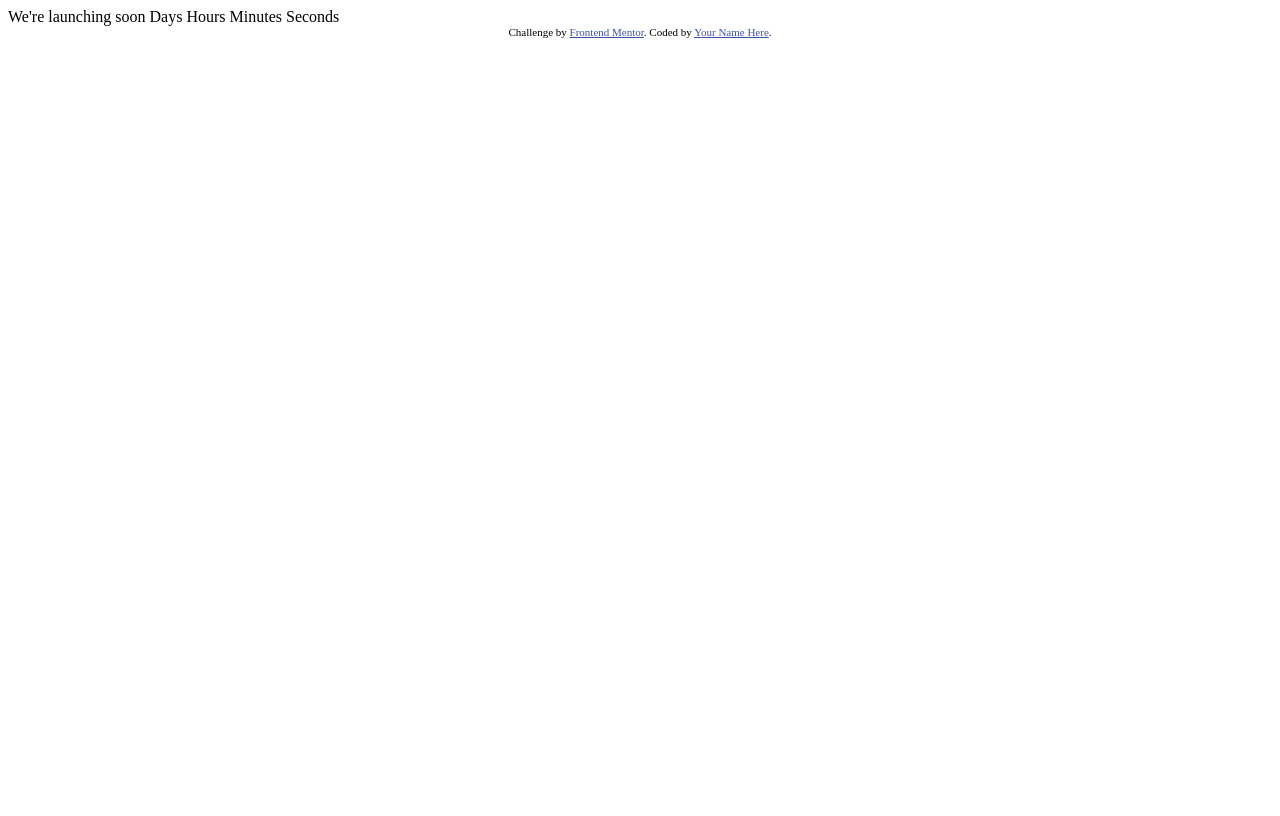
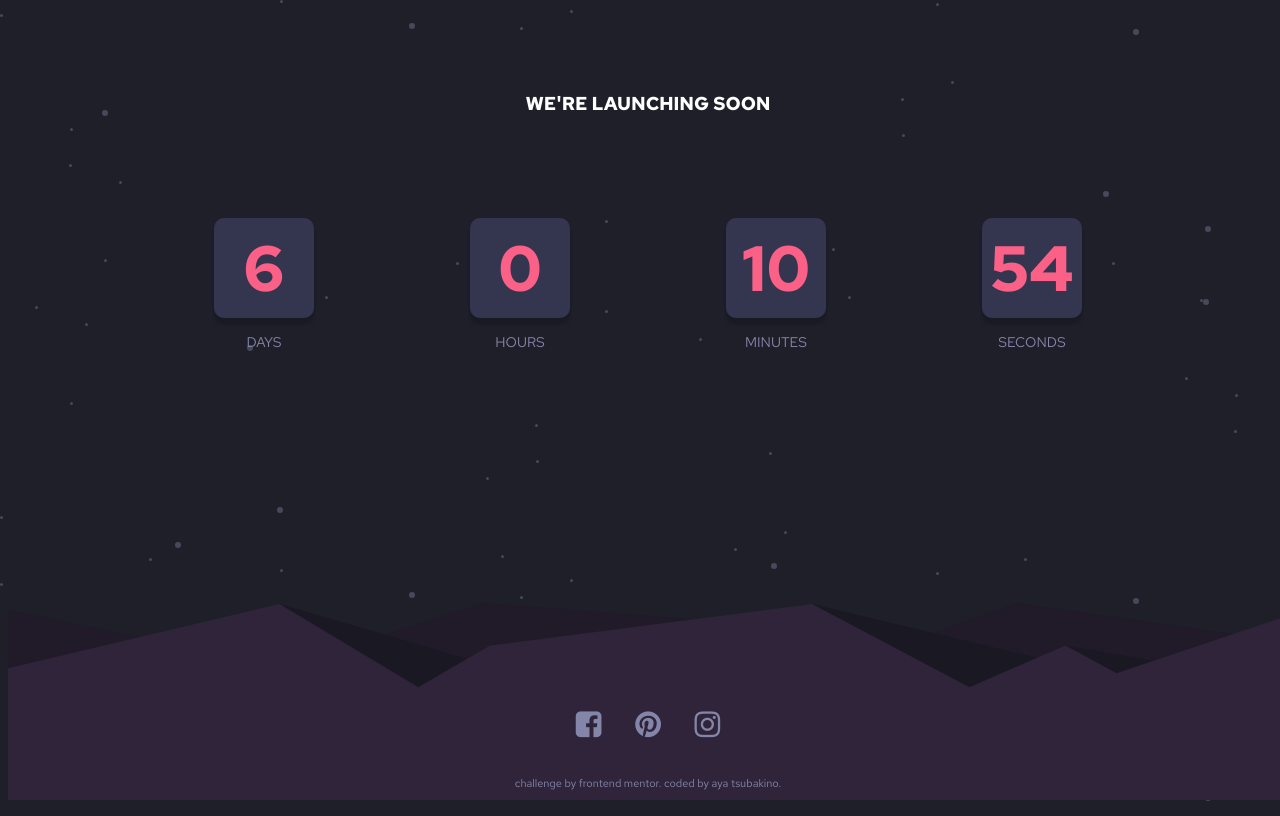
Before and after one commit to backy22/launch-countdown-timer-main, a plain HTML site: page index.html in a window 1280 px wide. Drawn offline with Linux system fonts and the light colour scheme.

Commit message:
add js css

```diff
--- a/index.html
+++ b/index.html
@@ -3,29 +3,48 @@
 <head>
   <meta charset="UTF-8">
   <meta name="viewport" content="width=device-width, initial-scale=1.0"> <!-- displays site properly based on user's device -->
-
   <link rel="icon" type="image/png" sizes="32x32" href="./images/favicon-32x32.png">
-
   <title>Frontend Mentor | Launch countdown timer</title>
-
-  <!-- Feel free to remove these styles or customise in your own stylesheet 👍 -->
-  <style>
-    .attribution { font-size: 11px; text-align: center; }
-    .attribution a { color: hsl(228, 45%, 44%); }
-  </style>
+  <link rel="preconnect" href="https://fonts.gstatic.com">
+  <link href="https://fonts.googleapis.com/css2?family=Red+Hat+Text:wght@400;700&display=swap" rel="stylesheet">
+  <link rel="stylesheet" type="text/css" href="styles.css" />
+  <link rel="stylesheet" href="https://cdnjs.cloudflare.com/ajax/libs/font-awesome/4.7.0/css/font-awesome.min.css">
+  <meta name="viewport" content="width=device-width, initial-scale=1">
 </head>
 <body>
+  <div class="main">
+    <h3>We're launching soon</h3>
+    <div class="countdown-container">
+      <div class="countdown">
+        <div class="countdown-card" id="rest-days">08</div>
+        <div class="countdown-title">DAYS</div>
+      </div>
+      <div class="countdown">
+        <div class="countdown-card" id="rest-hours">23</div>
+        <div class="countdown-title">HOURS</div>
+      </div>
+      <div class="countdown">
+        <div class="countdown-card" id="rest-minutes">55</div>
+        <div class="countdown-title">MINUTES</div>
+      </div>
+      <div class="countdown">
+        <div class="countdown-card" id="rest-seconds">41</div>
+        <div class="countdown-title">SECONDS</div>
+      </div>
+    </div>
+  </div>
 
-  We're launching soon
-
-  Days
-  Hours
-  Minutes
-  Seconds
-
-  <div class="attribution">
-    Challenge by <a href="https://www.frontendmentor.io?ref=challenge" target="_blank">Frontend Mentor</a>.
-    Coded by <a href="#">Your Name Here</a>.
-  </div>
+  <footer>
+    <div class="sns">
+      <span class="sns-icon"><a href="#"><i class="fa fab fa-facebook-square"></i></a></span>
+      <span class="sns-icon"><a href="#"><i class="fa fab fa-pinterest"></i></a></span>
+      <span class="sns-icon"><a href="#"><i class="fa fab fa-instagram"></i></a></span>
+    </div>
+    <div class="attribution">
+      Challenge by <a href="https://www.frontendmentor.io?ref=challenge" target="_blank">Frontend Mentor</a>.
+      Coded by <a href="https://github.com/backy22/launch-countdown-timer-main" target="_blank">Aya Tsubakino</a>.
+    </div>
+  </footer>
+  <script src="script.js"></script>
 </body>
 </html>
--- /dev/null
+++ b/script.js
@@ -0,0 +1,21 @@
+const day = document.getElementById('rest-days')
+const hour = document.getElementById('rest-hours')
+const minute = document.getElementById('rest-minutes')
+const second = document.getElementById('rest-seconds')
+
+setInterval(() => {
+    var today = new Date();
+    var lastDayOfMonth = new Date(today.getFullYear(), today.getMonth()+1, 0);
+    let diff = lastDayOfMonth - today
+    let diffDays = Math.floor(diff / (1000 * 60 * 60 * 24));
+    diff = diff - diffDays * (1000 * 60 * 60 * 24)
+    let diffHours = Math.floor(diff / (1000 * 60 * 60));
+    diff = diff - diffHours * (1000 * 60 * 60);
+    let diffMins = Math.floor(diff / (1000 * 60));
+    diff = diff - diffMins * (1000 * 60)
+    let diffSeconds = Math.ceil(diff/1000)
+    day.innerHTML = diffDays;
+    hour.innerHTML = diffHours
+    minute.innerHTML = diffMins;
+    second.innerHTML = diffSeconds;
+}, 1000)
--- /dev/null
+++ b/styles.css
@@ -0,0 +1,105 @@
+body {
+  font-family: 'Red Hat Text', sans-serif;
+  background: url('images/bg-stars.svg'), hsl(235, 16%, 14%);
+  color: hsl(237, 18%, 59%);
+  text-transform: uppercase;
+  height: 100vh;
+  width: 100%;
+}
+
+.main {
+  padding: 5% 10%;
+}
+
+h3 {
+  text-align: center;
+  color: white;
+}
+
+.countdown-container {
+  margin-top: 10%;
+  display: flex;
+  width: 100%;
+  justify-content: space-around;
+}
+
+.countdown {
+  text-align: center;
+  color: hsl(237, 18%, 59%);
+}
+
+.countdown-card {
+  height: 100px;
+  width: 100px;
+  border-radius: 10px;
+  background: hsl(236, 21%, 26%);
+  font-size: 4rem;
+  color: hsl(345, 95%, 68%);
+  vertical-align: middle;
+  display: table-cell;
+  font-weight: 700;
+  box-shadow: 0px 6px 3px hsl(234, 17%, 12%);
+}
+
+.countdown-title {
+  margin-top: 15px;
+  font-size: 14px;
+}
+
+footer {
+  position: absolute;
+  height: 200px;
+  width: 100vw;
+  bottom: 0;
+  background-image: url("images/pattern-hills.svg");
+  background-position: bottom;
+  background-repeat: no-repeat;
+}
+
+a {
+  text-decoration: none;
+  color: hsl(237, 18%, 59%);
+}
+
+.sns {
+  position: absolute;
+  bottom: 38%;
+  left: 50%;
+  transform: translate(-50%, 50%);
+}
+
+i {
+  margin: 0 15px;
+  font-size: 30px !important;
+  color: hsl(237, 18%, 59%)
+}
+
+i:hover {
+  cursor: pointer;
+  color: hsl(345, 95%, 68%);
+}
+
+.attribution {
+  text-transform: lowercase;
+  font-size: 11px;
+  position: absolute;
+  bottom: 10px;
+  left: 50%;
+  transform: translateX(-50%);
+}
+
+@media screen and (max-width: 375px) {
+  .main {
+    padding: 10% 5px;
+  }
+
+  .countdown-card {
+    font-size: 2rem;
+    width: 60px;
+    height: 60px;
+  }
+
+  footer {
+    background-size: 150% 80%;
+  }
+}
```
